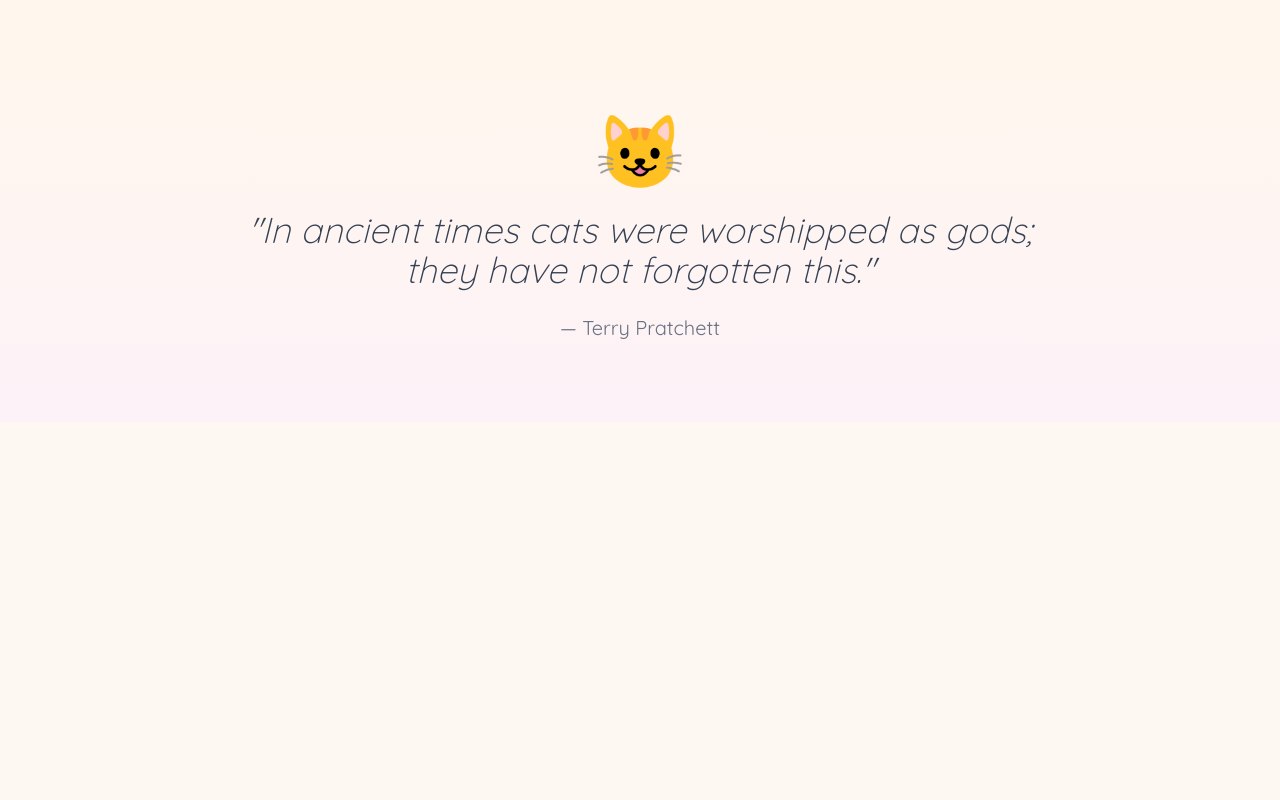
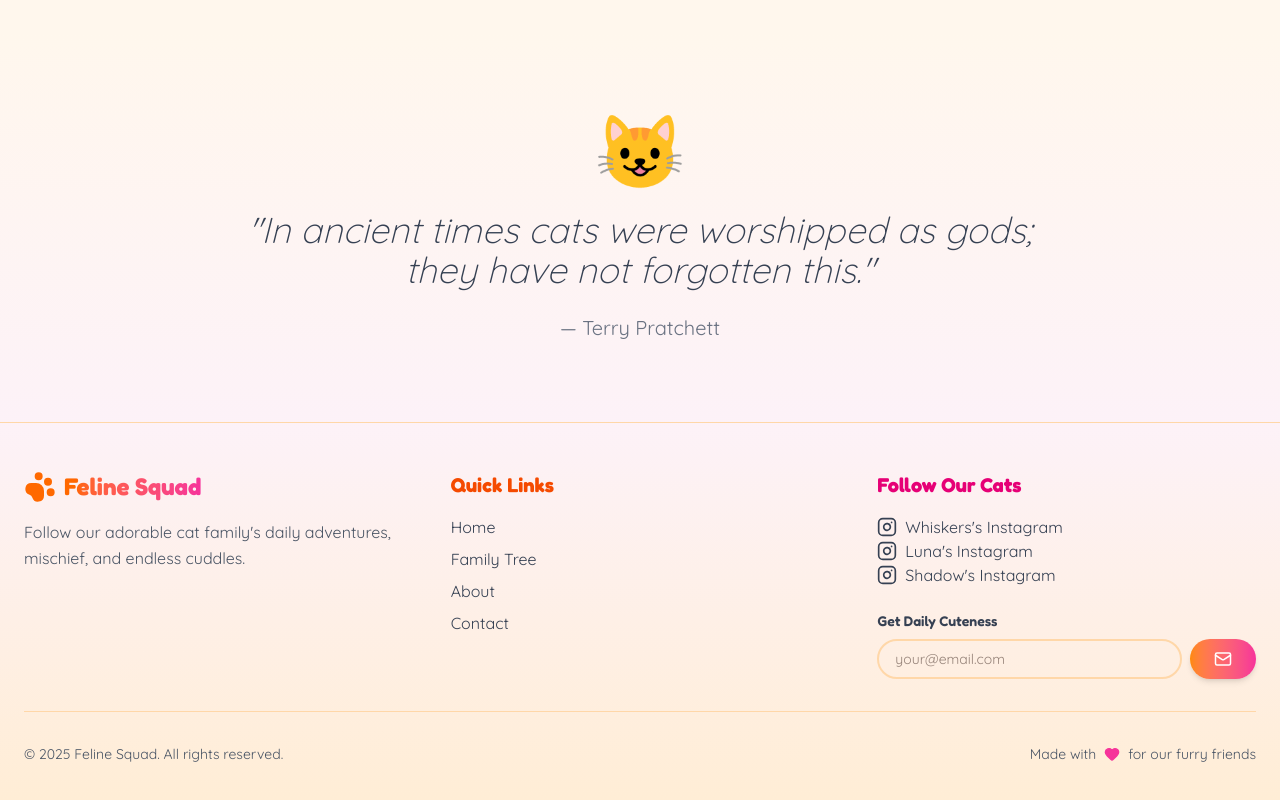
Before and after one commit to Dchole/cats-family, a Next.js app: page / in a window 1280 px wide. Shown: the part 2001-2801 px from the top of the page. Before the commit the page ends 2423 px from the top, so only its background shows below. Built offline with nearby package versions, Linux system fonts and the light colour scheme.

Commit message:
Add Footer component to enhance website layout and provide navigation links

```diff
--- /dev/null
+++ b/app/components/Footer.tsx
@@ -0,0 +1,140 @@
+"use client";
+
+import { motion } from "framer-motion";
+import Link from "next/link";
+import { PawPrint, Instagram, Mail, Heart } from "lucide-react";
+
+export default function Footer() {
+  const currentYear = new Date().getFullYear();
+
+  const socialLinks = [
+    {
+      name: "Whiskers",
+      icon: Instagram,
+      href: "https://instagram.com/whiskers"
+    },
+    { name: "Luna", icon: Instagram, href: "https://instagram.com/luna" },
+    { name: "Shadow", icon: Instagram, href: "https://instagram.com/shadow" }
+  ];
+
+  const quickLinks = [
+    { name: "Home", href: "/" },
+    { name: "Family Tree", href: "/cats" },
+    { name: "About", href: "/about" },
+    { name: "Contact", href: "/contact" }
+  ];
+
+  return (
+    <footer className="bg-gradient-to-b from-pink-50 to-orange-100 border-t border-orange-200">
+      <div className="max-w-7xl mx-auto px-6 py-12">
+        <div className="grid grid-cols-1 md:grid-cols-3 gap-12 mb-8">
+          {/* Logo & Description */}
+          <div>
+            <Link href="/">
+              <div className="flex items-center gap-2 mb-4 group cursor-pointer">
+                <motion.div
+                  whileHover={{ rotate: 360 }}
+                  transition={{ duration: 0.5 }}
+                  className="text-orange-500"
+                >
+                  <PawPrint size={32} fill="currentColor" />
+                </motion.div>
+                <span className="text-2xl font-bold bg-gradient-to-r from-orange-500 to-pink-500 bg-clip-text text-transparent font-display">
+                  Feline Squad
+                </span>
+              </div>
+            </Link>
+            <p className="text-gray-600 leading-relaxed">
+              Follow our adorable cat family's daily adventures, mischief, and
+              endless cuddles.
+            </p>
+          </div>
+
+          {/* Quick Links */}
+          <div>
+            <h3 className="text-xl font-bold text-orange-600 mb-4 font-display">
+              Quick Links
+            </h3>
+            <ul className="space-y-2">
+              {quickLinks.map(link => (
+                <li key={link.name}>
+                  <Link href={link.href}>
+                    <motion.div
+                      whileHover={{ x: 5 }}
+                      className="text-gray-700 hover:text-orange-500 transition-colors inline-block"
+                    >
+                      {link.name}
+                    </motion.div>
+                  </Link>
+                </li>
+              ))}
+            </ul>
+          </div>
+
+          {/* Social Links */}
+          <div>
+            <h3 className="text-xl font-bold text-pink-600 mb-4 font-display">
+              Follow Our Cats
+            </h3>
+            <div className="space-y-3">
+              {socialLinks.map(social => (
+                <a
+                  key={social.name}
+                  href={social.href}
+                  target="_blank"
+                  rel="noopener noreferrer"
+                >
+                  <motion.div
+                    whileHover={{ scale: 1.05, x: 5 }}
+                    className="flex items-center gap-2 text-gray-700 hover:text-pink-500 transition-colors"
+                  >
+                    <social.icon size={20} />
+                    <span>{social.name}'s Instagram</span>
+                  </motion.div>
+                </a>
+              ))}
+            </div>
+
+            {/* Newsletter */}
+            <div className="mt-6">
+              <h4 className="text-sm font-semibold text-gray-700 mb-2">
+                Get Daily Cuteness
+              </h4>
+              <div className="flex gap-2">
+                <input
+                  type="email"
+                  placeholder="your@email.com"
+                  className="flex-1 px-4 py-2 rounded-full border-2 border-orange-200 focus:border-orange-400 focus:outline-none text-sm"
+                />
+                <motion.button
+                  whileHover={{ scale: 1.05 }}
+                  whileTap={{ scale: 0.95 }}
+                  className="bg-gradient-to-r from-orange-400 to-pink-500 text-white px-6 py-2 rounded-full font-medium shadow-md hover:shadow-lg transition-shadow"
+                >
+                  <Mail size={18} />
+                </motion.button>
+              </div>
+            </div>
+          </div>
+        </div>
+
+        {/* Bottom Bar */}
+        <div className="border-t border-orange-200 pt-8 flex flex-col md:flex-row justify-between items-center gap-4">
+          <p className="text-gray-600 text-sm">
+            © {currentYear} Feline Squad. All rights reserved.
+          </p>
+          <div className="flex items-center gap-2 text-gray-600 text-sm">
+            <span>Made with</span>
+            <motion.div
+              animate={{ scale: [1, 1.2, 1] }}
+              transition={{ duration: 1, repeat: Infinity, repeatDelay: 1 }}
+            >
+              <Heart size={16} className="text-pink-500 fill-current" />
+            </motion.div>
+            <span>for our furry friends</span>
+          </div>
+        </div>
+      </div>
+    </footer>
+  );
+}
--- a/app/page.tsx
+++ b/app/page.tsx
@@ -4,6 +4,7 @@ import { motion } from "framer-motion";
 import { ArrowRight, Coffee, Zap, Heart, PackageOpen } from "lucide-react";
 import Link from "next/link";
 import Navigation from "./components/Navigation";
+import Footer from "./components/Footer";
 import FloatingPaws from "./components/FloatingPaws";
 import CatCard from "./components/CatCard";
 import DecorativeCatCard from "./components/DecorativeCatCard";
@@ -182,6 +183,8 @@ export default function Home() {
           <p className="text-xl text-gray-500 mt-6">— Terry Pratchett</p>
         </motion.div>
       </section>
+
+      <Footer />
     </div>
   );
 }
```
